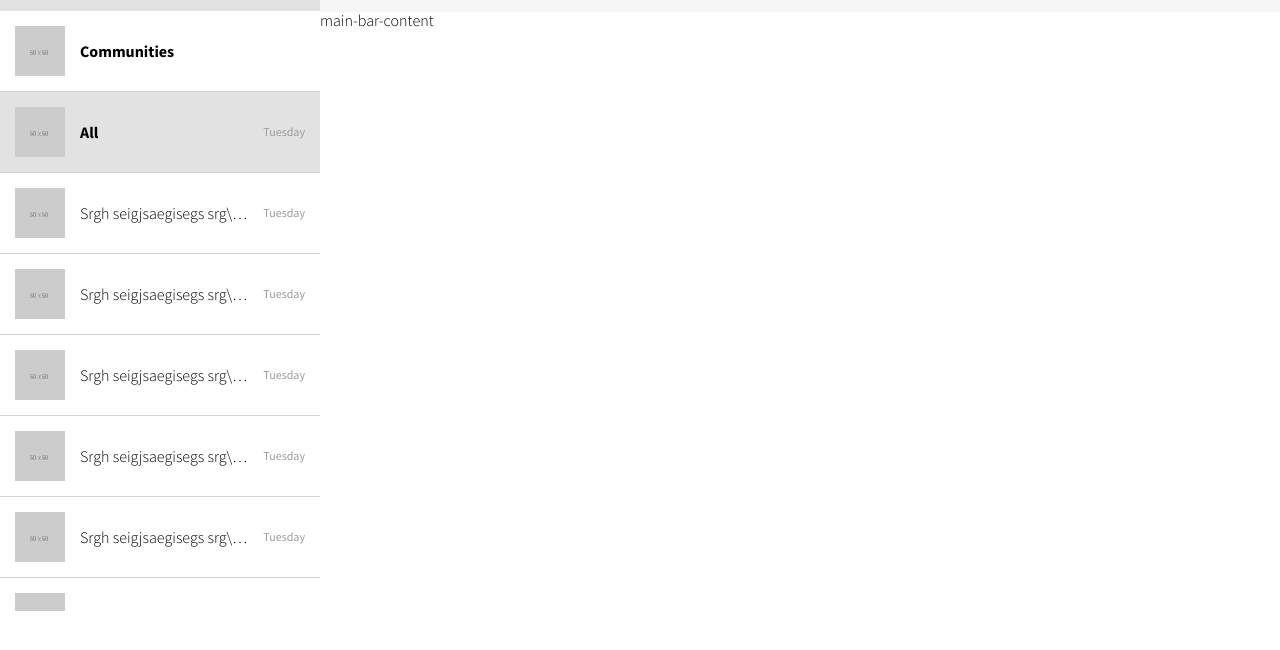
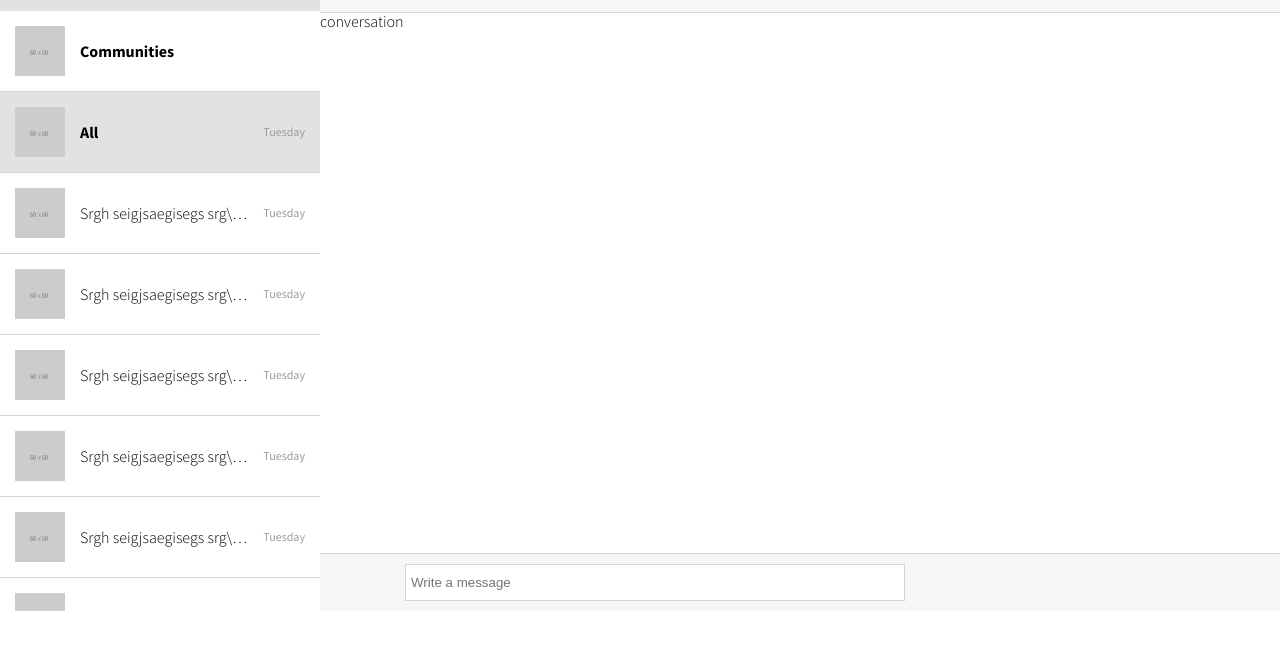
Before and after one commit to NikiNight/task2_VH, a plain HTML site: page page.html in a window 1280 px wide. Shown: the part 128-778 px from the top of the page. Drawn offline with nearby package versions, Linux system fonts and the light colour scheme.

Commit message:
Add writting line

```diff
--- a/css/page-style.less
+++ b/css/page-style.less
@@ -77,12 +77,17 @@ header{
   }
   .main-bar{
     width: 100%;
+    display: flex;
+    flex-direction: column;
+    align-items: stretch;
+    justify-content: stretch;
     .community-header{
       padding: 15px;
       display: flex;
       justify-content: space-between;
       align-items: center;
       background-color: #f6f6f6;
+      border-bottom: 1px solid #d4d4d4;
       .community-info{
         display: flex;
         align-items: center;
@@ -114,5 +119,27 @@ header{
         outline: none;
       }
     }
+    .main-bar-content{
+      height: 100%;
+      display: flex;
+      flex-direction: column;
+      justify-content: flex-end;
+      .conversation{
+        height: 100%;
+      }
+      .writting{
+        padding: 10px;
+        padding-right: 300px;
+        text-align: center;
+        background-color: #f6f6f6;
+        border-top: 1px solid #d4d4d4;
+        input{
+          border: 1px solid #d4d4d4;
+          padding: 10px 5px;
+          width: 500px;
+          outline: none;
+        }
+      }
+    }
   }
 }
--- a/page.html
+++ b/page.html
@@ -83,7 +83,7 @@
         </section>
     </aside>
     <main class="main-bar">
-        <div class="community-header">
+        <section class="community-header">
             <div class="community-info">
                 <img src="img/80x80.png" alt="">
                 <div>
@@ -99,9 +99,14 @@
                 </div>
             </div>
             <button>Start conference</button>
-        </div>
+        </section>
         <div class="main-bar-content">
-            main-bar-content
+            <div class="conversation">
+                conversation
+            </div>
+            <section class="writting">
+                <input type="text" placeholder="Write a message">
+            </section>
         </div>
     </main>
 </div>
```
